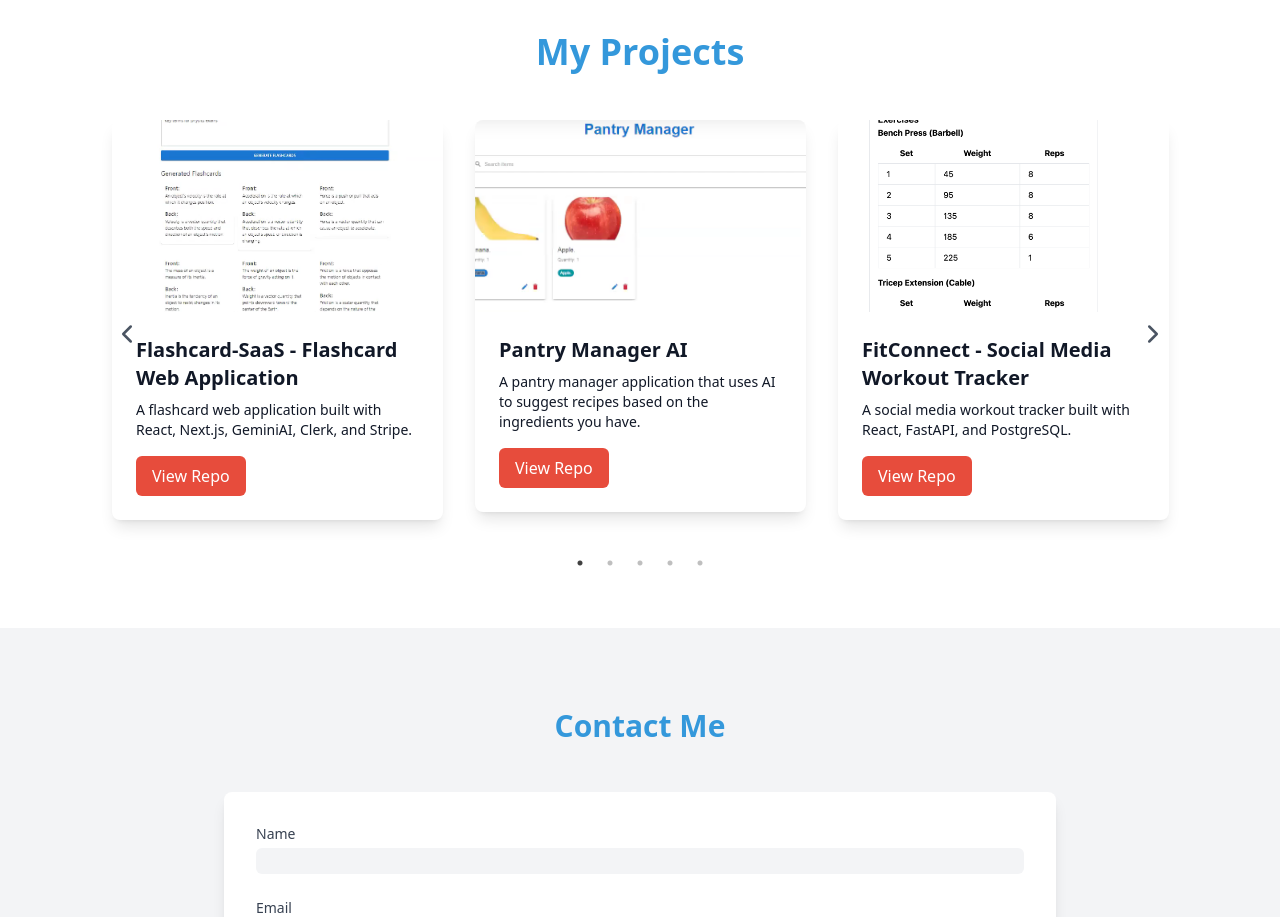
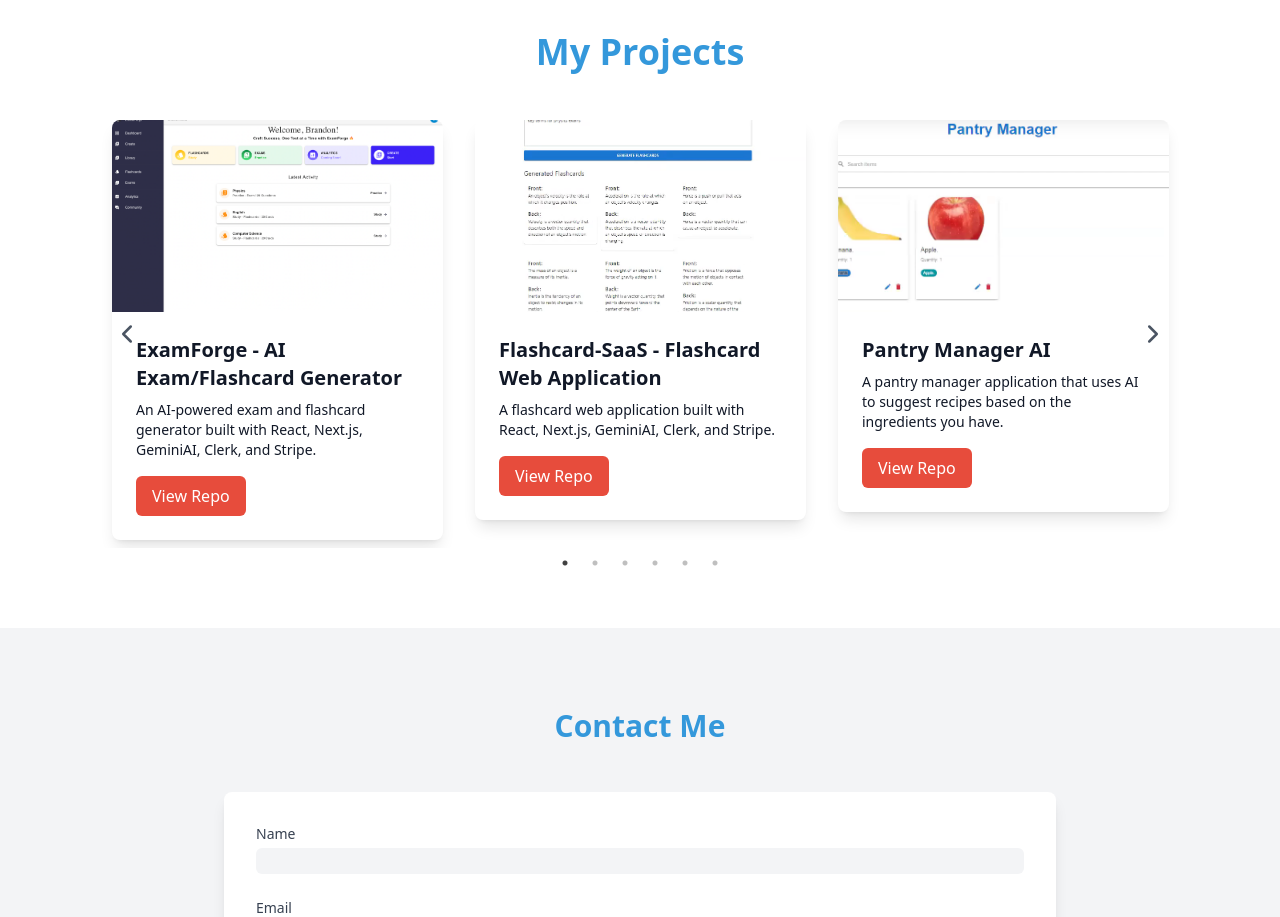
Before and after one commit to kevitruon/kevitruonportfoliosite, a React (Create React App) app in the folder kevitruon/: page / in a window 1280 px wide. Shown: the part 2420-3337 px from the top of the page. Built offline with nearby package versions, Linux system fonts and the light colour scheme; grey boxes are pictures that could not be loaded; the HTML template or start-up script is replaced by a standard one.

Commit message:
update resume and added examforge

```diff
--- a/kevitruon/src/components/About.tsx
+++ b/kevitruon/src/components/About.tsx
@@ -128,7 +128,7 @@
         </div>
         <div className="text-center mt-12">
           <a
-            href="https://drive.google.com/file/d/1QRO1wlbH7bksqrQdlGolohtV0XUO5Q2e/view?usp=sharing"
+            href="https://drive.google.com/file/d/1QRO1wlbH7bksqrQdlGolohtV0XUO5Q2e/view?usp=drive_link"
             target="_blank"
             rel="noopener noreferrer"
             className={`inline-block ${
--- a/kevitruon/src/components/Portfolio.tsx
+++ b/kevitruon/src/components/Portfolio.tsx
@@ -27,6 +27,13 @@
   const { theme } = useTheme();
 
   const projects = [
+    {
+      title: "ExamForge - AI Exam/Flashcard Generator",
+      description:
+        "An AI-powered exam and flashcard generator built with React, Next.js, GeminiAI, Clerk, and Stripe.",
+      image: require("../assets/examforge.png"),
+      repoLink: "https://exam-forge.vercel.app/",
+    },
     {
       title: "Flashcard-SaaS - Flashcard Web Application",
       description:
```
Also changed, not shown: kevitruon/src/assets/examforge.png (added).
